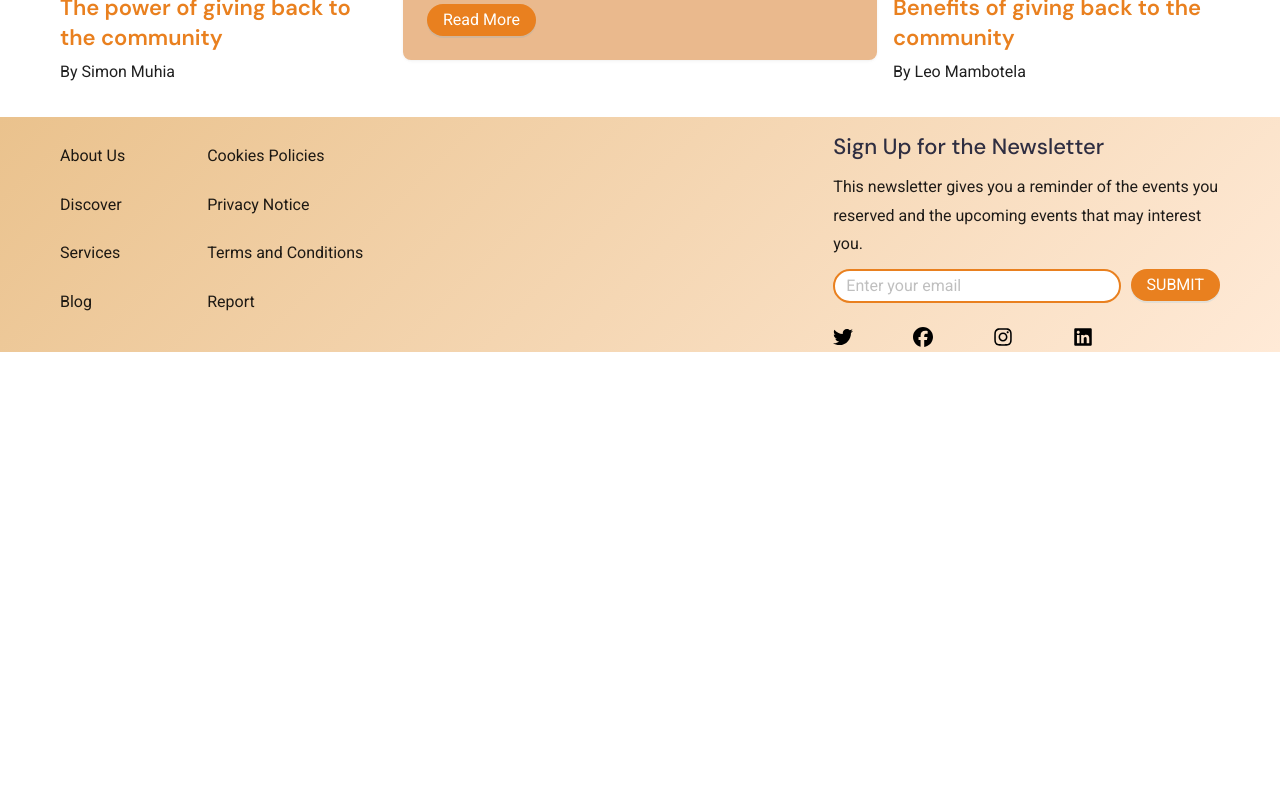
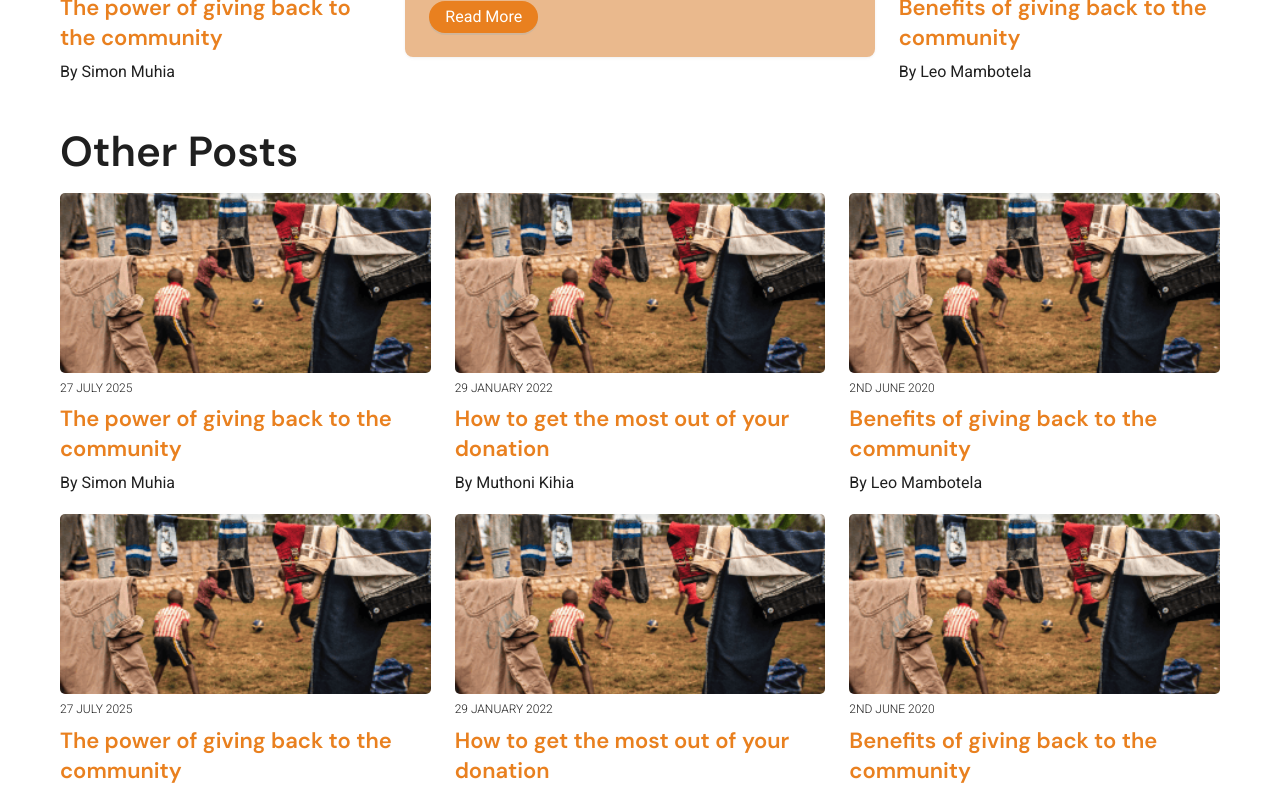
Before and after one commit to Children-s-Home/ChangiaKe, a React (Vite) app: page /blog in a window 1280 px wide. Shown: the part 700-1496 px from the top of the page. Before the commit the page ends 1052 px from the top, so only its background shows below. Built offline with nearby package versions, Linux system fonts and the light colour scheme.

Commit message:
added the other posts page

```diff
--- /dev/null
+++ b/src/views/Blog/Components/OtherPosts.tsx
@@ -0,0 +1,29 @@
+import React from 'react';
+import {Row, Flex , Col , Typography} from 'antd'
+import {blogs } from '../blogData'
+import MainCard from './MainCard'
+import BlogCardSmall from './BlogCard'
+import {v4 as uuidv4} from 'uuid'
+
+const { Text , Title } = Typography
+
+
+
+const Other : React.FC = () => {
+	return (
+	<Row gutter={[24,16]}  style={{ marginTop: '40px'}}>
+		<Col span ={24} >
+		<Title level={1} style={{marginBottom: '0px	'}} > Other Posts </Title>
+		</Col>
+		{blogs.slice(5,14).map(item => (
+			< Col md = {8}   sm ={ 12} xs= { 24}  >
+					<BlogCardSmall {...item} key ={uuidv4()} />
+		</Col>
+			))
+		}
+
+	</Row>
+	)
+}
+
+export default Other;
--- a/src/views/Blog/Components/Trending.tsx
+++ b/src/views/Blog/Components/Trending.tsx
@@ -11,11 +11,11 @@ const { Text , Title } = Typography
 
 const Trending : React.FC = () => {
 	return (
-	<Row gutter={[16,16]} >
+	<Row gutter={[24,16]} >
 		<Col span ={24} >
 		<Title level={1} style={{marginBottom: '0px	'}} > Trending </Title>
 		</Col>
-		<Col md = {{span: 7, order: 1}}  lg={7} sm ={ {order: 4 ,	span: 12}} xs= { {order: 4, span: 24}}	>
+		<Col md = {{span: 7, order: 1}}  sm ={ {order: 4 ,	span: 12}} xs= { {order: 4, span: 24}}	>
 			<Flex vertical gap={"middle"}>
 			{blogs.slice(1,3).map(item => (
 					<BlogCardSmall {...item} key ={uuidv4()} />
@@ -27,7 +27,7 @@ const Trending : React.FC = () => {
 		<MainCard {...blogs[0]} />
 		 </Col>
 
-		< Col md = {{span: 7, order: 3}}  lg={7} sm ={ {order: 3, span: 12}} xs= { {order: 3, span: 24}}  >
+		< Col md = {{span: 7, order: 3}}   sm ={ {order: 3, span: 12}} xs= { {order: 3, span: 24}}  >
 			<Flex vertical gap={"middle"}>
 			{blogs.slice(3,5).map(item => (
 					<BlogCardSmall {...item} key ={uuidv4()} />
--- a/src/views/Blog/Index.tsx
+++ b/src/views/Blog/Index.tsx
@@ -1,12 +1,14 @@
 import React from 'react';
 import {Flex} from 'antd'
 import Trending from './Components/Trending'
+import OtherPosts from './Components/OtherPosts'
 
 const Bio : React.FC = () => {
 	return (
 
 		<Flex vertical className= 'blog'>
 			<Trending />
+			<OtherPosts />
 		</Flex>
 
 	)
--- a/src/views/Blog/blogData.ts
+++ b/src/views/Blog/blogData.ts
@@ -44,6 +44,78 @@ const blogs : BlogCard[]  = [
 	author: 'Leo Mambotela',
 	date: '2nd June 2020'
 },
+{
+	blogImg: repeat,
+	title:  'The power of giving back to the community',
+	author: 'Simon Muhia',
+	date: '27 July 2025',
+},
+{
+	blogImg: repeat,
+	title: 'How to get the most out of your donation',
+	author: 'Muthoni Kihia',
+	date: '29 January 2022'
+},
+{
+	blogImg: repeat,
+	title: 'Benefits of giving back to the community',
+	author: 'Leo Mambotela',
+	date: '2nd June 2020'
+},
+{
+	blogImg: repeat,
+	title:  'The power of giving back to the community',
+	author: 'Simon Muhia',
+	date: '27 July 2025',
+},
+{
+	blogImg: repeat,
+	title: 'How to get the most out of your donation',
+	author: 'Muthoni Kihia',
+	date: '29 January 2022'
+},
+{
+	blogImg: repeat,
+	title: 'Benefits of giving back to the community',
+	author: 'Leo Mambotela',
+	date: '2nd June 2020'
+},
+{
+	blogImg: repeat,
+	title:  'The power of giving back to the community',
+	author: 'Simon Muhia',
+	date: '27 July 2025',
+},
+{
+	blogImg: repeat,
+	title: 'How to get the most out of your donation',
+	author: 'Muthoni Kihia',
+	date: '29 January 2022'
+},
+{
+	blogImg: repeat,
+	title: 'Benefits of giving back to the community',
+	author: 'Leo Mambotela',
+	date: '2nd June 2020'
+},
+{
+	blogImg: repeat,
+	title:  'The power of giving back to the community',
+	author: 'Simon Muhia',
+	date: '27 July 2025',
+},
+{
+	blogImg: repeat,
+	title: 'How to get the most out of your donation',
+	author: 'Muthoni Kihia',
+	date: '29 January 2022'
+},
+{
+	blogImg: repeat,
+	title: 'Benefits of giving back to the community',
+	author: 'Leo Mambotela',
+	date: '2nd June 2020'
+},
 
 	]
 
```
